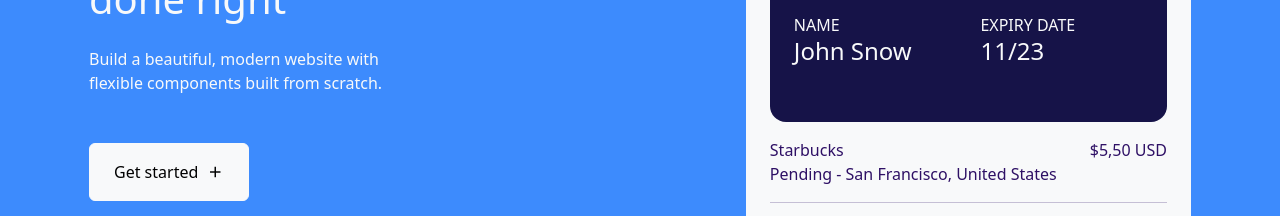
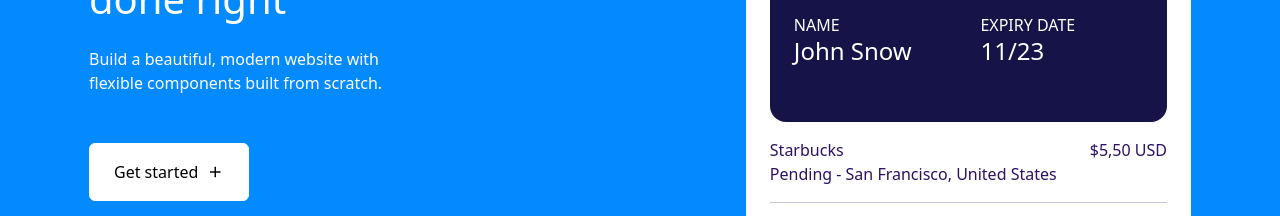
Before and after one commit to EduardoSauret/odoo-landing, a website built with webpack: page src/index.html in a window 1280 px wide. Shown: the part 392-608 px from the top of the page. Built offline with nearby package versions, Linux system fonts and the light colour scheme.

Commit message:
scss maps

```diff
--- a/src/styles/styles.scss
+++ b/src/styles/styles.scss
@@ -1,7 +1,15 @@
 // Import all of Bootstrap's CSS
-// $theme-colors: (
-//     "success": #5ccaa7,
-//   );
+$theme-colors: (
+    "success": #5ccaa7,
+    "primary": #038aff,
+    // "secondary":  $secondary,
+    // "success":    $success,
+    // "info":       $info,
+    "warning":#febd3d,
+    // "danger":     $danger,
+    "light":      #ffffff,
+    "dark":#161348
+  );
 
 
 //   $text-success: #5ccaa7 !important;
@@ -19,7 +27,7 @@
 }
 
 .bg-primary {
-    --bs-bg-opacity: .8;
+    // --bs-bg-opacity: .8;
 }
 
 body,
```
